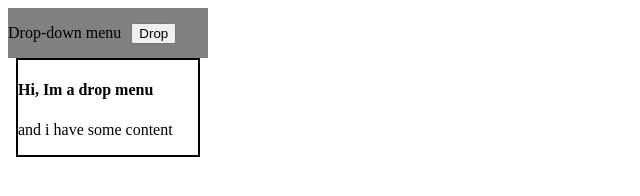
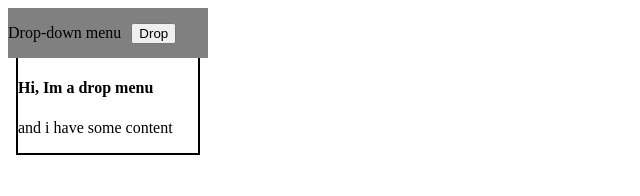
Before and after one commit to Sudidal/drop-down-menu, a website built with webpack: page src/index.html in a window 1280 px wide. Both pictures are taken after a click on the button "Drop". Shown: the whole page, without its empty margins (0-640 px from the left). Built offline with nearby package versions, Linux system fonts and the light colour scheme.

```diff
--- a/package.json
+++ b/package.json
@@ -1,4 +1,5 @@
 {
+  "type": "module",
   "name": "my-webpack-project",
   "version": "1.0.0",
   "description": "My webpack project",
--- a/src/index.js
+++ b/src/index.js
@@ -1 +1,2 @@
-import "./dropMenu";
+/* eslint-disable */
+import "./dropMenu.js";
--- a/src/style.css
+++ b/src/style.css
@@ -18,5 +18,6 @@
     display: none;
     align-self: center;
     border: 2px solid black;
+    border-top: none;
     width: 90%;
 }
```
Also changed, not shown: webpack.config.cjs (renamed from webpack.config.js).
